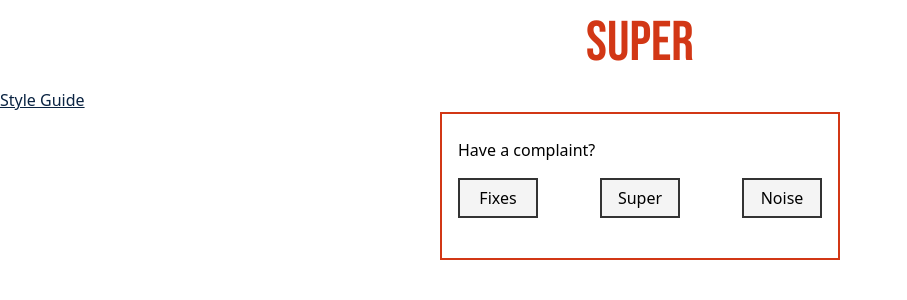
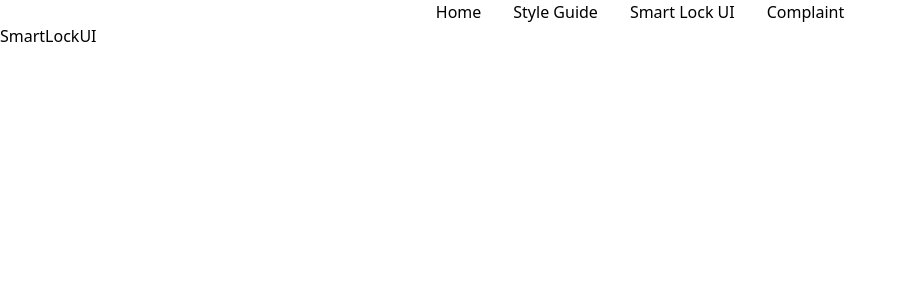
Before and after one commit to seancampbell3161/DSD-app, a React (Vite) app in the folder super_gui/: page /smartlockui in a window 1280 px wide. Shown: the top 300 px of the page, without its empty margins (0-907 px from the left). Built offline with nearby package versions, Linux system fonts and the light colour scheme.

Commit message:
feat: refactor App component and add SmartLockUI component with navigation

```diff
--- a/super_gui/src/App.tsx
+++ b/super_gui/src/App.tsx
@@ -1,23 +1,28 @@
-import './App.css'
-import { BrowserRouter as Router, Route, Routes } from 'react-router-dom';
-import { StyleGuide } from './pages/StyleGuide';
-import { Complaint } from './components/complaint/Complaint';
-import Header from './components/Header';
+import "./App.css";
+import { BrowserRouter, Routes, Route, Link } from "react-router-dom";
+import { StyleGuide } from "./pages/StyleGuide";
+import { Complaint } from "./components/complaint/Complaint";
+import Header from "./components/Header";
+import SmartLockUI from "./components/SmartLockUI";
 
-function App() {
-
+const App = () => {
   return (
-    <>
-      <Header />
-      <Router>
-        <a href="/StyleGuide" className='text-blue underline'>Style Guide</a>
-        <Complaint />
-        <Routes>
-          <Route path="/StyleGuide" element={<StyleGuide />} />
-        </Routes>
-      </Router>
-    </>
-  )
-}
+    <BrowserRouter>
+      <nav className=" flex justify-center gap-8">
+        {/* Navigation component */}
+        <Link to="/">Home</Link>
+        <Link to="/styleguide">Style Guide</Link>
+        <Link to="/smartlockui">Smart Lock UI</Link>
+        <Link to="/complaint">Complaint</Link>
+      </nav>
+      <Routes>
+        <Route path="/" element={<Header />} />
+        <Route path="/styleguide" element={<StyleGuide />} />
+        <Route path="/smartlockui" element={<SmartLockUI />} />
+        <Route path="/complaint" element={<Complaint />} />
+      </Routes>
+    </BrowserRouter>
+  );
+};
 
 export default App;
--- /dev/null
+++ b/super_gui/src/components/SmartLockUI.tsx
@@ -0,0 +1,8 @@
+
+const SmartLockUI = () => {
+  return (
+    <div>SmartLockUI</div>
+  )
+}
+
+export default SmartLockUI
```
